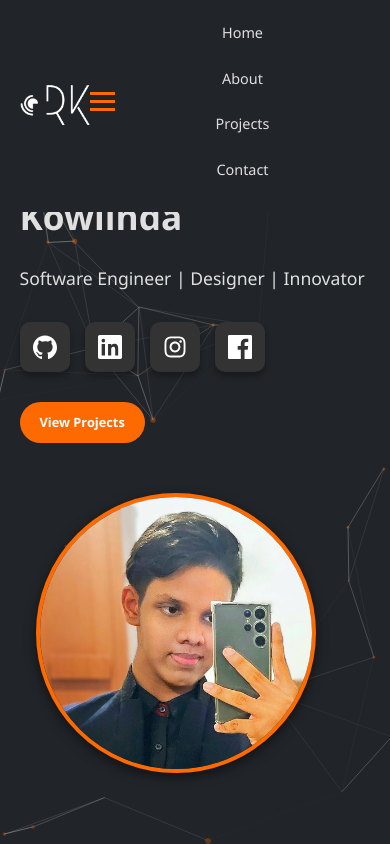
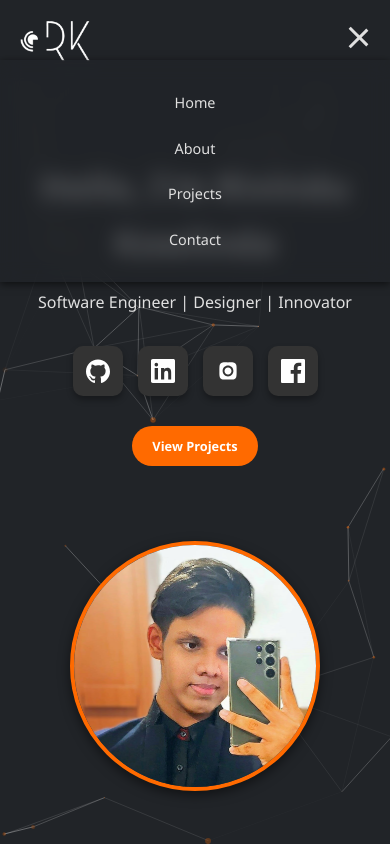
Before and after one commit to Rivindu-Kowlinda/porfolio, a plain HTML site: page index.html in a window 390 px wide. Both pictures are taken after a click on the element 358 px from the left and 37 px from the top of the page. Shown: the top 844 px of the page. Drawn offline with nearby package versions, Linux system fonts and the light colour scheme.

Commit message:
commit 2.4

```diff
--- a/index.html
+++ b/index.html
@@ -15,15 +15,13 @@
     /*       Variables          */
     /* ======================== */
     :root {
-      --main-bg: rgb(33,36,40); /* Base color: #212428 */
-      --card-bg: #2a2e34;       /* Slightly lighter for cards */
-      --accent: #ff6a00;        /* Accent color for buttons */
-      --text-color: #e0e0e0;     /* Light text */
+      --main-bg: rgb(33,36,40);
+      --card-bg: #2a2e34;
+      --accent: #ff6a00;
+      --text-color: #e0e0e0;
       --transition: 0.5s ease;
     }
-    /* ======================== */
-    /*    Global Reset          */
-    /* ======================== */
+    /* Global Reset */
     * { margin: 0; padding: 0; box-sizing: border-box; }
     html { scroll-behavior: smooth; }
     body {
@@ -33,14 +31,10 @@
       line-height: 1.6;
       overflow-x: hidden;
     }
-    /* ======================== */
-    /*   Page Wrapper & Sticky Footer */
-    /* ======================== */
+    /* Page Wrapper & Sticky Footer */
     .page-wrapper { display: flex; flex-direction: column; min-height: 100vh; }
     .content { flex: 1; }
-    /* ======================== */
-    /*   Navbar (Always Visible) */
-    /* ======================== */
+    /* Navbar */
     .navbar {
       position: fixed;
       top: 0;
@@ -54,8 +48,6 @@
       background: rgba(33,36,40,0.7);
       backdrop-filter: blur(10px);
       box-shadow: 0 2px 8px rgba(0,0,0,0.6);
-      transform: translateY(0);
-      opacity: 1;
     }
     .nav-container {
       width: 90%;
@@ -81,7 +73,7 @@
       transition: color var(--transition);
     }
     .nav-links a:hover { color: var(--accent); }
-    /* Hamburger Menu for Mobile */
+    /* Hamburger Menu */
     .hamburger {
       display: none;
       flex-direction: column;
@@ -90,37 +82,30 @@
       cursor: pointer;
       gap: 5px;
       transition: background 0.3s ease;
+      position: relative;
+      z-index: 1100;
     }
     .hamburger span {
       width: 25px;
       height: 3px;
       background: var(--text-color);
-      transition: background 0.3s ease;
+      transition: transform 0.3s ease, opacity 0.3s ease;
     }
-    .hamburger.active span { background: var(--accent); }
+    .hamburger.active span:nth-child(1) {
+      transform: rotate(45deg) translate(5px, 5px);
+    }
+    .hamburger.active span:nth-child(2) { opacity: 0; }
+    .hamburger.active span:nth-child(3) {
+      transform: rotate(-45deg) translate(5px, -5px);
+    }
     .nav-menu { display: flex; }
-    .nav-menu.active { display: block; }
-    @media (max-width: 768px) {
-      .nav-container { flex-direction: row; justify-content: space-between; align-items: center; }
-      .hamburger { display: flex; }
-      .nav-menu { display: none; width: 100%; }
-      .nav-menu.active { display: block; }
-      .nav-links {
-        flex-direction: column;
-        align-items: center;
-        padding: 10px 0;
-      }
-      .nav-links li { margin: 10px 0; }
-    }
-    /* ======================== */
-    /*       Sections           */
-    /* ======================== */
+    /* Sections */
     .section {
       padding: 40px 0;
       opacity: 0;
       transform: translateY(20px);
       transition: opacity 0.8s ease, transform 0.8s ease;
-      scroll-margin-top:130px;  /* Added scroll margin for fixed navbar */
+      scroll-margin-top: 130px;
     }
     .section.visible { opacity: 1; transform: translateY(0); }
     .container {
@@ -129,9 +114,7 @@
       margin: auto;
       padding: 0 1rem;
     }
-    /* ======================== */
-    /*       Hero Section       */
-    /* ======================== */
+    /* Hero Section */
     .hero {
       height: 100vh;
       padding-top: 80px;
@@ -150,7 +133,11 @@
       z-index: 2;
       width: 100%;
     }
-    .hero-left { flex: 1; text-align: left; margin-left: 10%; }
+    .hero-left {
+      flex: 1;
+      text-align: left;
+      margin-left: 10%;
+    }
     .hero-title { font-size: 4rem; margin-bottom: 20px; }
     .hero-subtitle { font-size: 2rem; margin-bottom: 30px; }
     .btn {
@@ -165,14 +152,14 @@
       transition: transform var(--transition), box-shadow var(--transition);
     }
     .btn:hover { transform: translateY(-3px); box-shadow: 0 8px 20px rgba(0,0,0,0.5); }
-    /* Social Buttons (New 3D Style with Smooth White Glow) */
+    /* Social Buttons */
     .social-buttons {
       display: flex;
       gap: 15px;
       margin-bottom: 30px;
     }
     .social-btn {
-      background: #333; /* Dark grey background */
+      background: #333;
       display: inline-flex;
       align-items: center;
       justify-content: center;
@@ -193,11 +180,9 @@
       height: 24px;
       transition: filter 0.3s ease;
     }
-    /* Smooth white glow on hover */
     .social-btn:hover svg {
       filter: drop-shadow(0 0 5px white);
     }
-    /* Hero Right: Profile Card */
     .hero-right {
       flex: 0 0 320px;
       display: flex;
@@ -224,9 +209,7 @@
       display: block;
     }
     .profile-card:hover { transform: scale(1.05); box-shadow: 0 12px 24px rgba(0,0,0,0.6); }
-    /* ======================== */
-    /*         Cards            */
-    /* ======================== */
+    /* Cards */
     .card {
       background: var(--card-bg);
       border: 1px solid rgba(255,255,255,0.1);
@@ -236,13 +219,9 @@
       transition: transform 0.4s ease, box-shadow 0.4s ease;
     }
     .card:hover { transform: translateY(-5px); box-shadow: 0 12px 24px rgba(0,0,0,0.6); }
-    /* ======================== */
-    /*       About Section      */
-    /* ======================== */
+    /* About Section */
     .about-card { margin: 0 auto; text-align: left; }
-    /* ======================== */
-    /*     Projects Section     */
-    /* ======================== */
+    /* Projects Section */
     .carousel-container {
       position: relative;
       overflow: hidden;
@@ -258,7 +237,6 @@
       flex: 0 0 auto;
       width: 300px;
     }
-    /* Arrow buttons for navigation */
     .carousel-btn {
       position: absolute;
       top: 50%;
@@ -277,9 +255,7 @@
     .carousel-btn:hover { opacity: 1; }
     .left-btn { left: 10px; }
     .right-btn { right: 10px; }
-    /* ======================== */
-    /*       Contact Form       */
-    /* ======================== */
+    /* Contact Form */
     .contact-form .form-group { margin-bottom: 15px; }
     .contact-form label {
       margin-bottom: 5px;
@@ -301,9 +277,7 @@
       outline: none;
       box-shadow: 0 0 10px rgba(255,255,255,0.3);
     }
-    /* ======================== */
-    /*         Footer           */
-    /* ======================== */
+    /* Footer */
     .footer {
       text-align: center;
       padding: 20px 0;
@@ -312,9 +286,7 @@
     }
     #signature { max-width: 250px; }
     #logo { padding-top: 20px; max-width: 70px; }
-    /* ======================== */
-    /*    Additional Enhanced CSS   */
-    /* ======================== */
+    /* Additional Enhanced CSS */
     #particles-js {
       position: absolute;
       width: 100%;
@@ -325,24 +297,80 @@
     }
     [data-aos] { opacity: 0; transition-property: opacity, transform; }
     [data-aos].aos-animate { opacity: 1; }
-    /* Responsive Styles */
+
+    /* ------------------- Mobile View Adjustments ------------------- */
     @media (max-width: 768px) {
+      .hero {
+        padding-top: 140px;
+        min-height: 100vh;
+        height: auto;
+      }
       .hero-content {
         flex-direction: column;
+        gap: 20px;
+        align-items: center;
+        justify-content: center;
+      }
+      .hero-left {
+        margin: 0 auto;
         text-align: center;
-        gap: 30px;
       }
-      .hero-left, .hero-right { width: 100%; }
-      .hero-title { font-size: 2.5rem; }
-      .hero-subtitle { font-size: 1.3rem; }
-      .btn { padding: 12px 24px; font-size: 0.9rem; }
-      .profile-card { width: 280px; height: 280px; }
+      .hero-right {
+        margin: 20px 0 0 0;
+        width: 100%;
+        display: flex;
+        justify-content: center;
+        padding-right: 0; /* Remove extra right padding */
       }
-    @media (max-width: 480px) {
+      .profile-card {
+        width: 250px;
+        height: 250px;
+        margin: 0 auto; /* Center the profile image */
+      }
+      .hero-title { font-size: 2.2rem; }
+      .hero-subtitle { font-size: 1rem; }
+      .btn { padding: 10px 20px; font-size: 0.8rem; }
+      .social-buttons {
+        justify-content: center;
+      }
+      .nav-container { flex-direction: row; justify-content: space-between; align-items: center; }
+      .hamburger { display: flex; }
+      .nav-menu {
+         display: none;
+         opacity: 0;
+         transition: opacity 0.5s ease;
+         position: absolute;
+         top: 60px;
+         left: 0;
+         width: 100%;
+         padding: 10px 0;
+         text-align: center;
+      }
+      .nav-menu.active {
+         display: block;
+         opacity: 1;
+         background: rgba(33,36,40,0.7);
+         backdrop-filter: blur(10px);
+         box-shadow: 0 2px 8px rgba(0,0,0,0.6);
+      }
+      .nav-links {
+        flex-direction: column;
+        align-items: center;
+        padding: 10px 0;
+      }
+      .nav-links li { margin: 10px 0; }
       .nav-links a { font-size: 0.9rem; }
-      .hero-title { font-size: 2.2rem; }
-      .hero-subtitle { font-size: 1.1rem; }
-      .btn { padding: 10px 20px; font-size: 0.8rem; }
+      .carousel-container { padding: 0 10px; }
+      .cards-carousel {
+        overflow-x: auto;
+        -webkit-overflow-scrolling: touch;
+      }
+      .cards-carousel .card {
+        width: 80%;
+        flex: 0 0 auto;
+        opacity: 1 !important;
+      }
+      .carousel-btn { display: none; }
     }
   </style>
 </head>
@@ -392,14 +420,14 @@
               <!-- LinkedIn -->
               <a href="https://www.linkedin.com/in/rivindu-kowlinda-52929527b?utm_source=share&utm_campaign=share_via&utm_content=profile&utm_medium=android_app" class="social-btn" target="_blank" title="LinkedIn">
                 <svg class="social-icon" xmlns="http://www.w3.org/2000/svg" viewBox="0 0 24 24" fill="white">
-                  <path d="M20.447 20.452H17.2v-5.569c0-1.327-.027-3.037-1.851-3.037-1.851 0-2.136 1.445-2.136 2.941v5.665H10.05V9h3.112v1.561h.044c.434-.823 1.494-1.688 3.073-1.688 3.29 0 3.895 2.164 3.895 4.98v6.599zM5.337 7.433a1.808 1.808 0 110-3.616 1.808 1.808 0 010 3.616zm1.672 13.019H3.665V9h3.344v11.452zM22.225 0H1.771C.792 0 0 .774 0 1.729v20.542C0 23.407.792 24 1.771 24h20.451C23.207 24 24 23.407 24 22.271V1.729C24 .774 23.207 0 22.225 0z"/>
+                  <path d="M20.447 20.452H17.2v-5.569c0-1.327-.027-3.037-1.851-3.037-1.851 0-2.136 1.445-2.136 2.941v5.665H10.05V9h3.112v1.561h.044c.434-.823 1.494-1.688 3.073-1.688 3.29 0 3.895 2.164 3.895 4.98v6.599zM5.337 7.433a1.808 1.808 0 110-3.616 1.808 1.808 0 010 3.616zm1.672 13.019H3.665V9h3.344v11.452zM22.225 0H1.771C.792 0 0 .774 0 1.729v20.542C0 23.407.792 24 1.771 24h20.451C23.207 24 24 23.407 24 22.271V1.729C24 .593 23.207 0 22.225 0z"/>
                 </svg>
               </a>
-              <!-- Instagram (Updated SVG) -->
+              <!-- Instagram -->
               <a href="https://www.instagram.com/rivindu_kowlinda?igsh=MWoyOHJieDdzMDVjdA==" class="social-btn" target="_blank" title="Instagram">
                 <svg class="social-icon" xmlns="http://www.w3.org/2000/svg" viewBox="0 0 448 512" fill="white">
                   <title>Instagram</title>
-                  <path d="M224.1 141c-63.6 0-114.9 51.3-114.9 114.9s51.3 114.9 114.9 114.9 114.9-51.3 114.9-114.9S287.7 141 224.1 141zm0 189.6c-41.3 0-74.7-33.4-74.7-74.7 0-41.3 33.4-74.7 74.7-74.7 41.3 0 74.7 33.4 74.7 74.7 0 41.3-33.4 74.7-74.7 74.7zm146.4-194.3c0 14.9-12 26.9-26.9 26.9-14.9 0-26.9-12-26.9-26.9s12-26.9 26.9-26.9 26.9 12 26.9 26.9zm76.1 27.2c-1.7-35.7-9.9-67.3-36.2-93.5-26.2-26.2-57.8-34.4-93.5-36.2-37-2.1-147.9-2.1-184.9 0-35.7 1.7-67.3 9.9-93.5 36.2-26.2 26.2-34.4 57.8-36.2 93.5-2.1 37-2.1 147.9 0 184.9 1.7 35.7 9.9 67.3 36.2 93.5 26.2 26.2 57.8 34.4 93.5 36.2 37 2.1 147.9 2.1 184.9 0 35.7-1.7 67.3-9.9 93.5-36.2 26.2-26.2 34.4-57.8 36.2-93.5 2.1-37 2.1-147.9 0-184.9zM398.8 388c-7.8 19.6-22.9 34.7-42.6 42.6-29.5 11.7-99.5 9-132.2 9s-102.7 2.6-132.2-9c-19.6-7.8-34.7-22.9-42.6-42.6-11.7-29.5-9-99.5-9-132.2s-2.6-102.7 9-132.2c7.8-19.6 22.9-34.7 42.6-42.6 29.5-11.7 99.5-9 132.2-9s102.7-2.6 132.2 9c19.6 7.8 34.7 22.9 42.6 42.6 11.7 29.5 9 99.5 9 132.2s2.7 102.7-9 132.2z"/>
+                  <path d="M224.1 141c-63.6 0-114.9 51.3-114.9 114.9s51.3 114.9 114.9 114.9 114.9-51.3 114.9-114.9S287.7 141 224.1 141zm0 189.6c-41.3 0-74.7-33.4-74.7-74.7 0-41.3 33.4-74.7 74.7-74.7 41.3 0 74.7 33.4 74.7 74.7 0 41.3-33.4 74.7-74.7 74.7zm146.4-194.3c0 14.9-12 26.9-26.9 26.9-14.9 0-26.9-12-26.9-26.9s12-26.9 26.9-26.9 26.9 12 26.9 26.9zM398.8 388c-7.8 19.6-22.9 34.7-42.6 42.6-29.5 11.7-99.5 9-132.2 9s-102.7 2.6-132.2-9c-19.6-7.8-34.7-22.9-42.6-42.6-11.7-29.5-9-99.5-9-132.2s-2.6-102.7 9-132.2c7.8-19.6 22.9-34.7 42.6-42.6 29.5-11.7 99.5-9 132.2-9s102.7-2.6 132.2 9c19.6 7.8 34.7 22.9 42.6 42.6 11.7 29.5 9 99.5 9 132.2s2.7 102.7-9 132.2z"/>
                 </svg>
               </a>
               <!-- Facebook -->
@@ -556,7 +584,7 @@
       }, observerOptions);
       sections.forEach(section => observer.observe(section));
 
-      // Navbar glass effect
+      // Navbar glass effect on scroll
       const navbar = document.querySelector(".navbar");
       window.addEventListener("scroll", () => {
         if (window.scrollY > 50) {
@@ -566,13 +594,21 @@
         }
       });
 
-      // Mobile Hamburger Menu toggle
+      // Mobile Hamburger Menu toggle with fade in/out effect
       const hamburger = document.getElementById("hamburger");
       const navMenu = document.getElementById("nav-menu");
       hamburger.addEventListener("click", () => {
-        navMenu.classList.toggle("active");
-        hamburger.classList.toggle("active");
+        if (navMenu.classList.contains("active")) {
+          gsap.to(navMenu, { opacity: 0, y: -20, duration: 0.5, onComplete: () => {
+            navMenu.classList.remove("active");
+            hamburger.classList.remove("active");
+            gsap.set(navMenu, { y: 0 });
+          }});
+        } else {
+          navMenu.classList.add("active");
+          hamburger.classList.add("active");
           gsap.fromTo(navMenu, {opacity: 0, y: -20}, {opacity: 1, y: 0, duration: 0.5});
+        }
       });
 
       // Initialize AOS
@@ -605,27 +641,23 @@
         "retina_detect": true
       });
 
-      // GSAP page load animations for hero elements
       gsap.from(".hero-left", { duration: 1, opacity: 0, y: 50, ease: "power2.out" });
       gsap.from(".hero-right", { duration: 1, opacity: 0, y: 50, ease: "power2.out", delay: 0.3 });
 
-      // ----- Carousel Setup -----
       const carousel = document.querySelector('.cards-carousel');
       const cards = document.querySelectorAll('.cards-carousel .card');
       const leftBtn = document.querySelector('.left-btn');
       const rightBtn = document.querySelector('.right-btn');
 
-      // Each card is 300px wide plus a 20px gap = 320px per card
+      if (window.innerWidth > 768) {
           const cardWidth = 320;
           let currentIndex = 0;
           let isAnimating = false;
 
-      // Set initial opacities: indices 0,1,2 visible; others hidden
           cards.forEach((card, index) => {
             gsap.set(card, { opacity: index < 3 ? 1 : 0 });
           });
 
-      // Right arrow: slide to next card
           rightBtn.addEventListener('click', () => {
             if (isAnimating || currentIndex >= cards.length - 3) return;
             isAnimating = true;
@@ -637,7 +669,6 @@
               .fromTo(cards[currentIndex + 3], { opacity: 0 }, { opacity: 1, duration: 0.3 }, 0.2);
           });
 
-      // Left arrow: slide to previous card
           leftBtn.addEventListener('click', () => {
             if (isAnimating || currentIndex <= 0) return;
             isAnimating = true;
@@ -648,6 +679,11 @@
               .to(carousel, { x: -((currentIndex - 1) * cardWidth), duration: 0.5, ease: "power2.out" }, 0)
               .fromTo(cards[currentIndex - 1], { opacity: 0 }, { opacity: 1, duration: 0.3 }, 0.2);
           });
+      } else {
+          cards.forEach(card => {
+            gsap.set(card, { opacity: 1 });
+          });
+      }
     });
   </script>
 </body>
```
Lines whose indentation alone changed are shown as unchanged.
